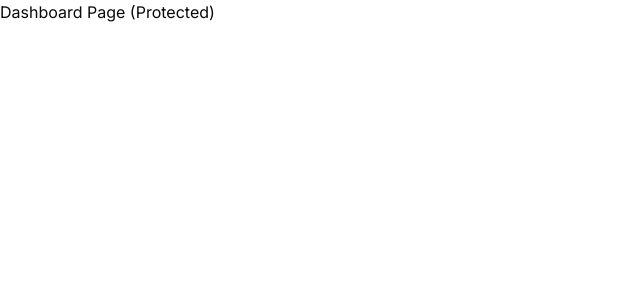
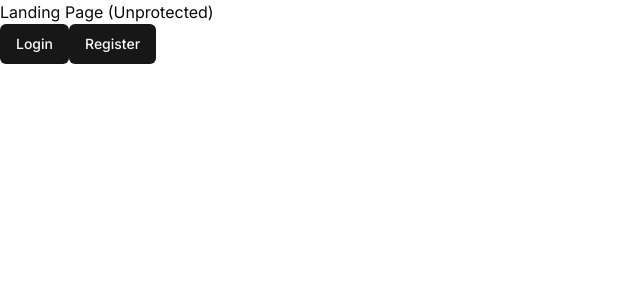
Before and after one commit to progremister/genius-saas, a Next.js app: page / in a window 1280 px wide. Shown: the top 300 px of the page, without its empty margins (0-640 px from the left). Built offline with nearby package versions, Linux system fonts and the light colour scheme.

Commit message:
Added authorization via Clerk

```diff
--- /dev/null
+++ b/app/(auth)/(routes)/sign-in/[[...sign-in]]/page.tsx
@@ -0,0 +1,5 @@
+import { SignIn } from "@clerk/nextjs";
+
+export default function Page() {
+  return <SignIn />;
+}
--- /dev/null
+++ b/app/(auth)/(routes)/sign-up/[[...sign-up]]/page.tsx
@@ -0,0 +1,5 @@
+import { SignUp } from "@clerk/nextjs";
+
+export default function Page() {
+  return <SignUp />;
+};
--- /dev/null
+++ b/app/(auth)/layout.tsx
@@ -0,0 +1,9 @@
+const AuthLayout = ({ children }: { children: React.ReactNode }) => {
+  return (
+    <main className="h-full bg-[#111827] flex items-center justify-center">
+      {children}
+    </main>
+  );
+};
+
+export default AuthLayout;
--- /dev/null
+++ b/app/(dashboard)/(routes)/dashboard/page.tsx
@@ -0,0 +1,12 @@
+import { UserButton } from "@clerk/nextjs";
+
+const DashboardPage = () => {
+  return (
+    <div>
+      <p>Dashboard Page (Protected)</p>
+      <UserButton afterSignOutUrl="/"/>
+    </div>
+    )
+}
+
+export default DashboardPage;
--- a/app/(dashboard)/page.tsx
+++ /dev/null
@@ -1,7 +0,0 @@
-const DashboardPage = () => {
-  return (
-    <p>Dashboard Page (Protected)</p>
-    )
-}
-
-export default DashboardPage;
--- a/app/(landing)/page.tsx
+++ b/app/(landing)/page.tsx
@@ -1,7 +1,21 @@
-const LandingPage = () =>  {
+import { Button } from "@/components/ui/button";
+import Link from "next/link";
+
+const LandingPage = () => {
   return (
-    <div>Landing Page (Unprotected)</div>
-  )
-}
+    <div>
+      Landing Page (Unprotected)
+      <div>
+        <Link href="/sign-in">
+          <Button>Login</Button>
+        </Link>
+        <Link href="/sign-up">
+          <Button>Register</Button>
+        </Link>
+
+      </div>
+    </div>
+  );
+};
 
 export default LandingPage;
--- a/app/layout.tsx
+++ b/app/layout.tsx
@@ -1,22 +1,25 @@
-import './globals.css'
-import type { Metadata } from 'next'
-import { Inter } from 'next/font/google'
+import { ClerkProvider } from "@clerk/nextjs";
+import "./globals.css";
+import type { Metadata } from "next";
+import { Inter } from "next/font/google";
 
-const inter = Inter({ subsets: ['latin'] })
+const inter = Inter({ subsets: ["latin"] });
 
 export const metadata: Metadata = {
-  title: 'Create Next App',
-  description: 'Generated by create next app',
-}
+  title: "Create Next App",
+  description: "Generated by create next app",
+};
 
 export default function RootLayout({
   children,
 }: {
-  children: React.ReactNode
+  children: React.ReactNode;
 }) {
   return (
-    <html lang="en">
-      <body className={inter.className}>{children}</body>
-    </html>
-  )
+    <ClerkProvider>
+      <html lang="en">
+        <body className={inter.className}>{children}</body>
+      </html>
+    </ClerkProvider>
+  );
 }
```
Also changed, not shown: middleware.ts (added, +9 -0 lines).
